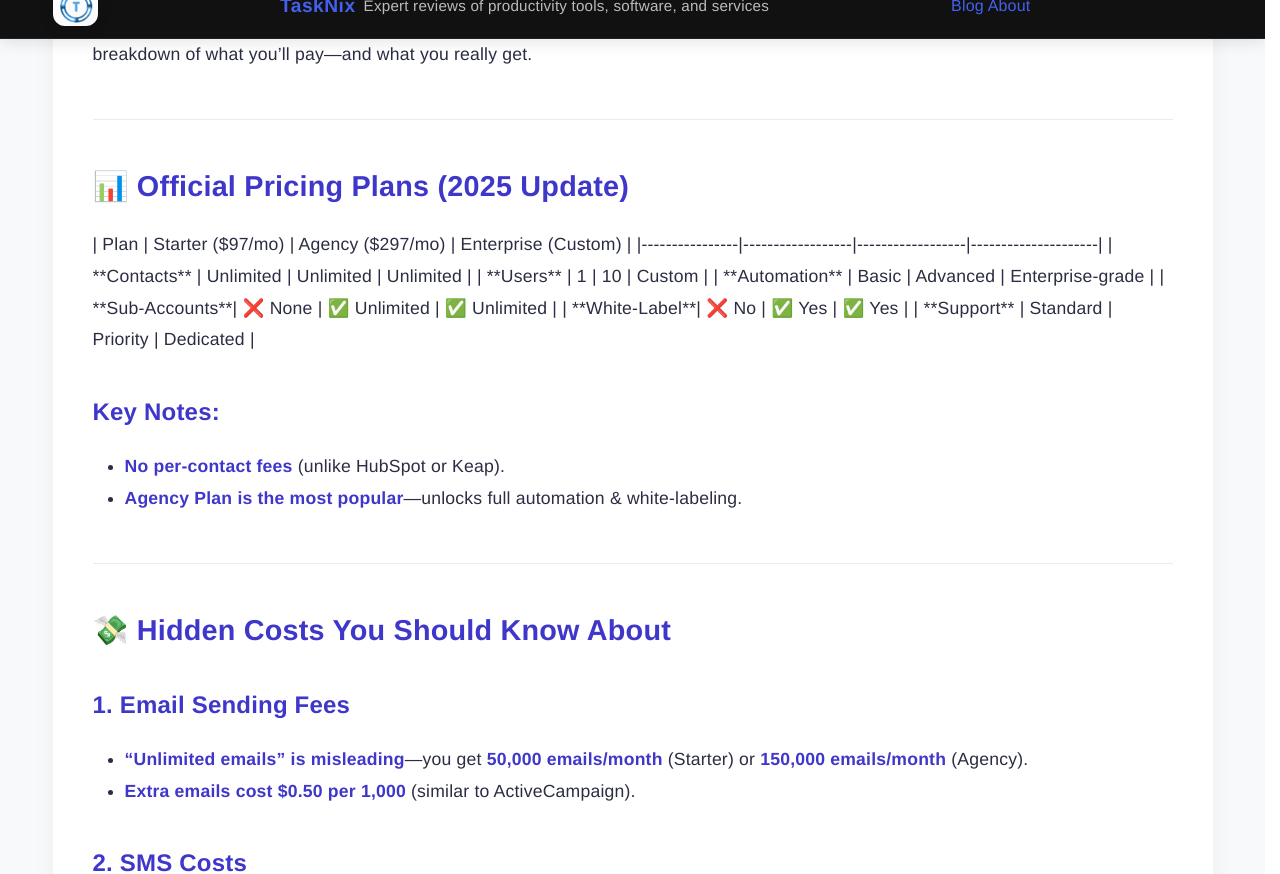
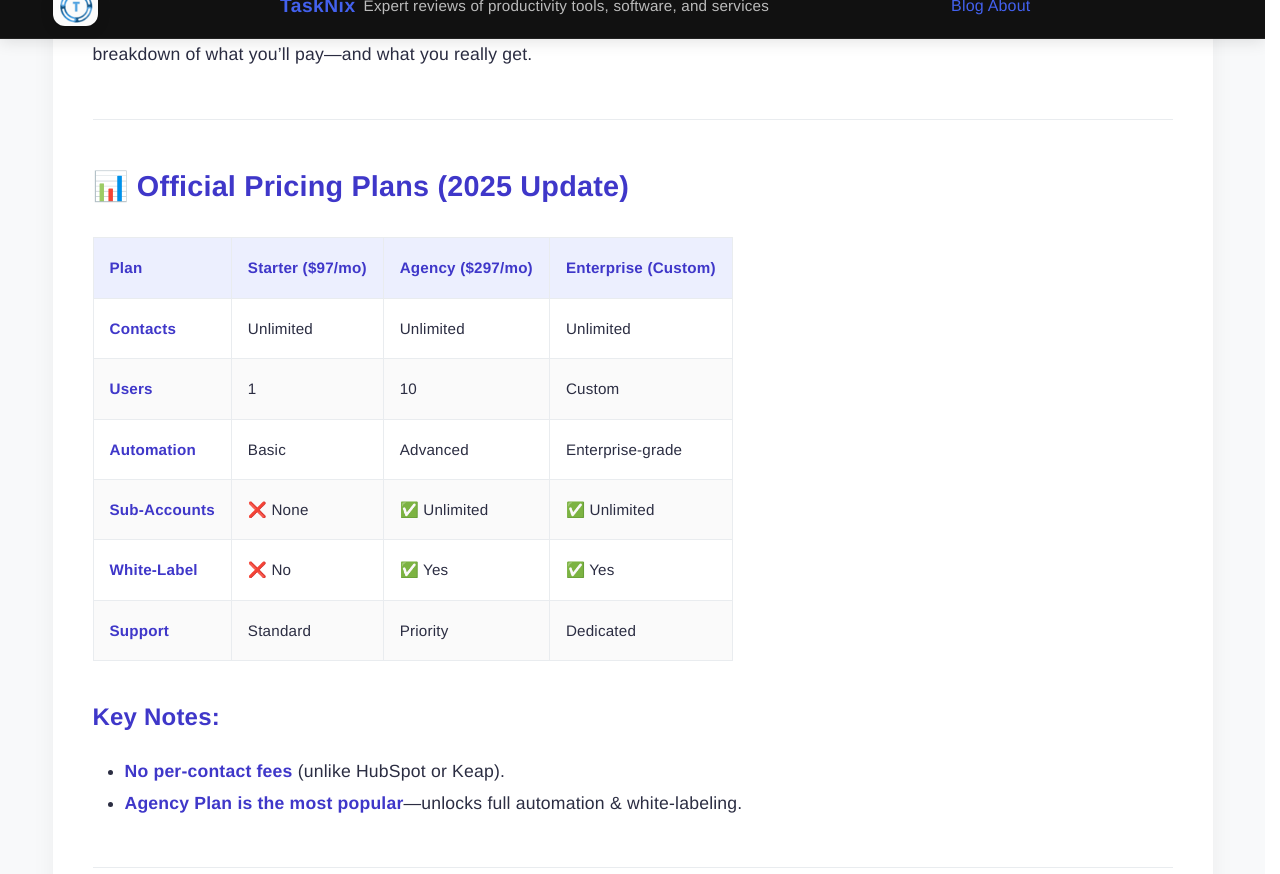
Before and after one commit to boismoney/tasknix, a Jekyll site: the page built from _posts/2025-08-01-gohighlevel-review-2025-a-comprehensive-analysis-of-features-pros-and-cons.md, in a window 1280 px wide and 900 px high, scrolled down 9306 px, cut to the strip 26-900 px from the top of the window. Built offline with Jekyll 4.4.1, drawn with Linux system fonts in a browser that asks for light colours; comment, search, counter and statistics services are not loaded; some of the changed text lies outside the part shown.

Commit message:
Update 2025-08-01-gohighlevel-review-2025-a-comprehensive-analysis-of-features-pros-and-cons.md

```diff
--- a/_posts/2025-08-01-gohighlevel-review-2025-a-comprehensive-analysis-of-features-pros-and-cons.md
+++ b/_posts/2025-08-01-gohighlevel-review-2025-a-comprehensive-analysis-of-features-pros-and-cons.md
@@ -215,8 +215,6 @@
 
 ## **📊 Official Pricing Plans (2025 Update)**
 
-<div style="overflow-x:auto;">
-
 | Plan           | Starter ($97/mo) | Agency ($297/mo) | Enterprise (Custom) |
 |----------------|------------------|------------------|---------------------|
 | **Contacts**   | Unlimited        | Unlimited        | Unlimited           |
@@ -225,8 +223,6 @@
 | **Sub-Accounts**| ❌ None          | ✅ Unlimited     | ✅ Unlimited        |
 | **White-Label**| ❌ No            | ✅ Yes           | ✅ Yes              |
 | **Support**    | Standard         | Priority         | Dedicated           |
-
-</div>
 
 ### **Key Notes:**
 - **No per-contact fees** (unlike HubSpot or Keap).
@@ -265,8 +261,6 @@
 
 ## **📉 How It Compares to Competitors**
 
-<div style="overflow-x:auto;">
-
 | Tool          | Starting Price | Best For                     | Hidden Costs?          |
 |---------------|----------------|------------------------------|------------------------|
 | **GoHighLevel**| $97/mo         | All-in-one automation        | Email overages, SMS    |
@@ -274,10 +268,7 @@
 | **HubSpot**   | Free (limited) | Enterprise CRM               | Per-contact fees       |
 | **Kajabi**    | $119/mo        | Courses & memberships        | No SMS/CRM             |
 
-</div>
-
 ---
-
 ## **⚠️ Common Pain Points & Workarounds**
 
 ### **1. "Automation Builder Crashes With Complex Workflows"**
@@ -300,16 +291,12 @@
 
 ## **📊 User Satisfaction by Industry (2025)**
 
-<div style="overflow-x:auto;">
-
 | Industry       | Satisfaction (5★) | Top Complaint           |
 |----------------|-------------------|-------------------------|
 | Marketing Agencies | 4.8              | Learning curve          |
 | Local Services | 4.9               | SMS costs               |
 | E-Commerce     | 3.7               | Weak Shopify sync       |
 | Coaches        | 4.2               | No native video hosting |
-
-</div>
 
 ---
 
@@ -515,8 +502,6 @@
 
 ## **📊 Final Scorecard (5★ Scale)**
 
-<div style="overflow-x:auto;">
-
 | Category          | Rating | Notes                          |
 |-------------------|--------|--------------------------------|
 | **Features**      | ★★★★☆  | Lacks e-commerce depth         |
@@ -524,8 +509,6 @@
 | **Ease of Use**   | ★★☆☆☆  | Steep learning curve           |
 | **Support**       | ★★★★☆  | Fast but scripted responses    |
 | **AI Capabilities**| ★★★★☆ | Ahead of most competitors      |
-
-</div>
 
 ---
 
```
